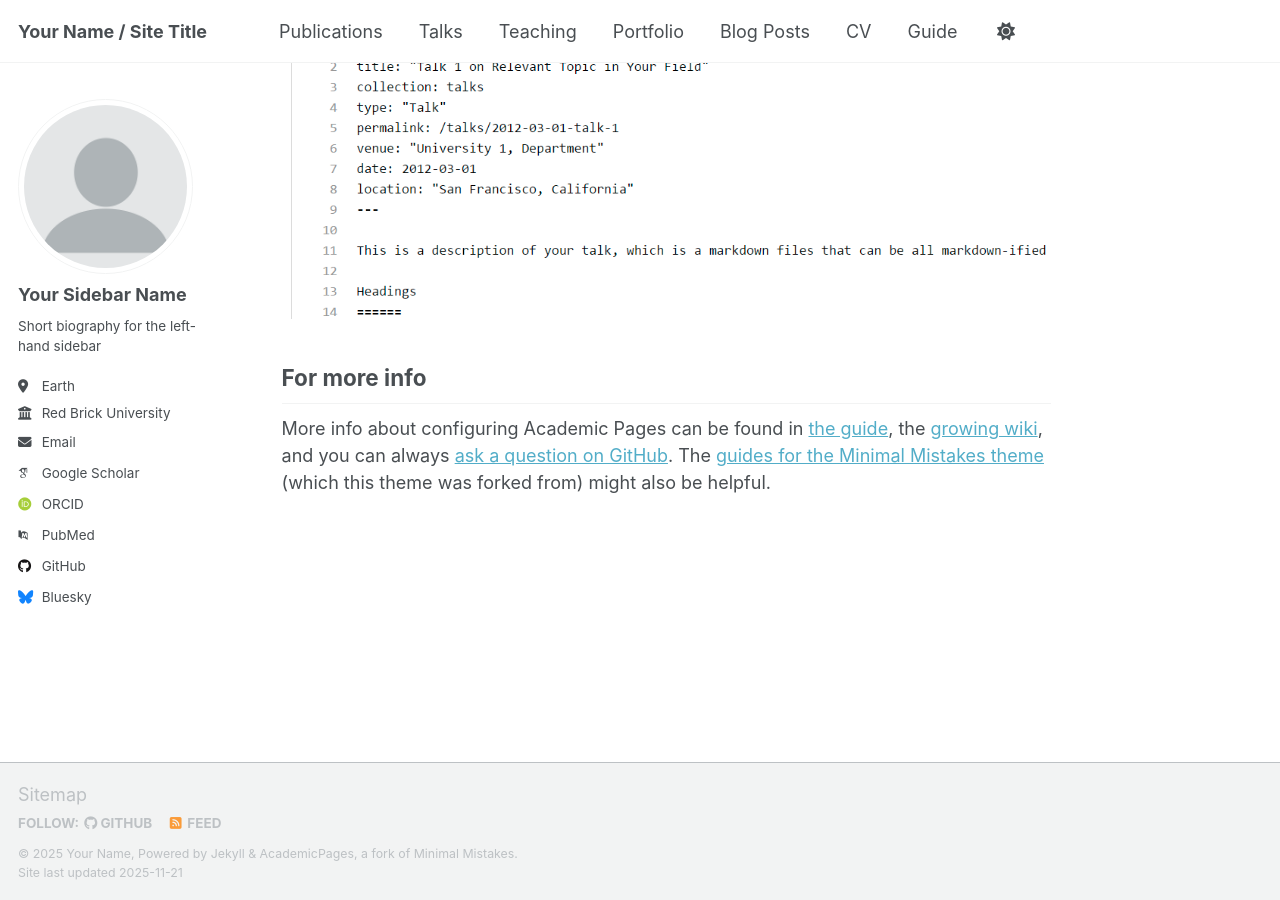
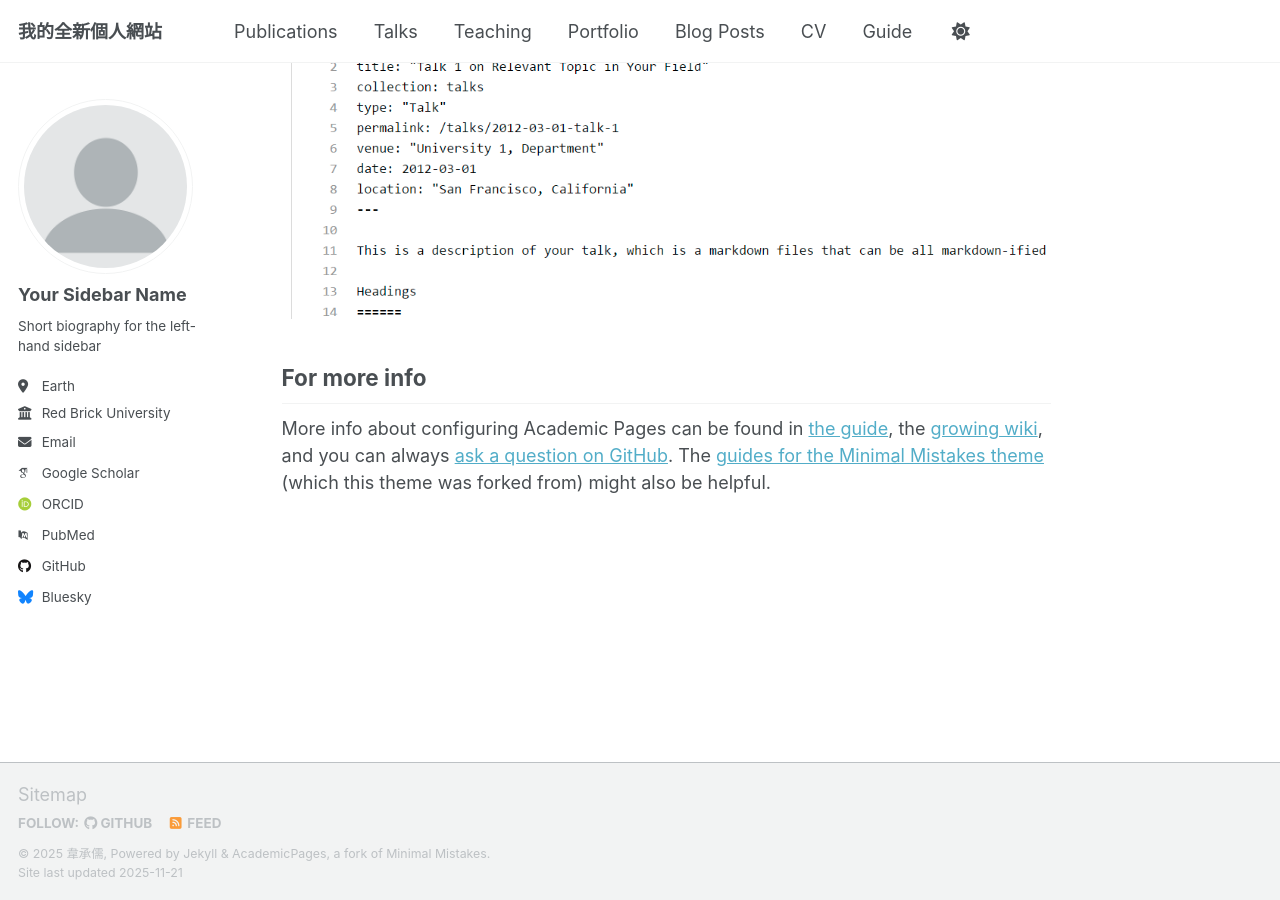
Before and after one commit to Oscar-Wei-seng-u/http-seng-u.github.io, a Jekyll site: the page built from _pages/about.md, in a window 1280 px wide and 900 px high, scrolled down 2880 px. Built offline with Jekyll 4.4.1, drawn with Linux system fonts in a browser that asks for light colours; some web fonts are replaced; a script that is not in the unit is left out.

Commit message:
Update site title and personal information

```diff
--- a/_config.yml
+++ b/_config.yml
@@ -9,9 +9,9 @@
 # Basic Site Settings
 locale                   : "en-US"
 site_theme               : "default" # Currently available options are "default", "air"
-title                    : "Your Name / Site Title"
+title                    : 我的全新個人網站
 title_separator          : "-"
-name                     : &name "Your Name"
+name                     : 韋承儒
 description              : &description "Your Name's academic portfolio"   # Update this with a general description of your site, this is the default if not overridden by a page
 url                      : https://academicpages.github.io # The base hostname & protocol for your site e.g. "https://[your GitHub username].github.io",
                                                            # or if you already have some other page hosted on Github then use "https://[your GitHub username].github.io/[Your Repo Name]"
@@ -30,7 +30,7 @@ author:
   location         : "Earth"
   employer         : "Red Brick University"
   uri              : # URL
-  email            : "none@example.org"
+  email            : weichengrunan@gmail.com
 
   # Academic websites
   academia         : # URL
```
